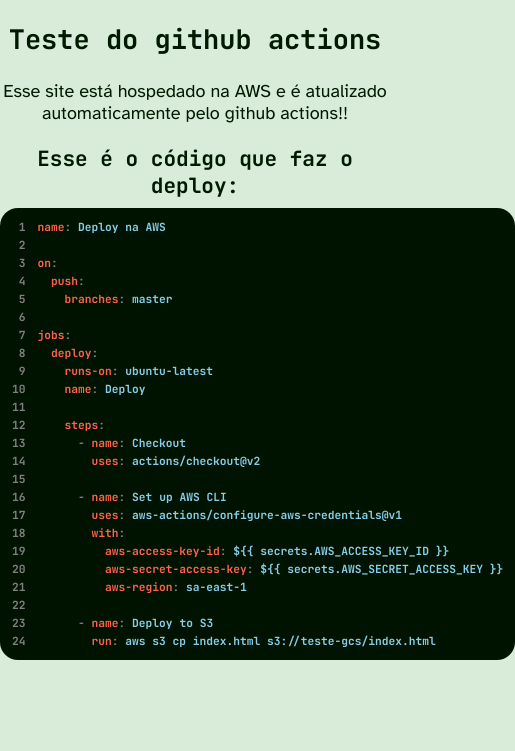
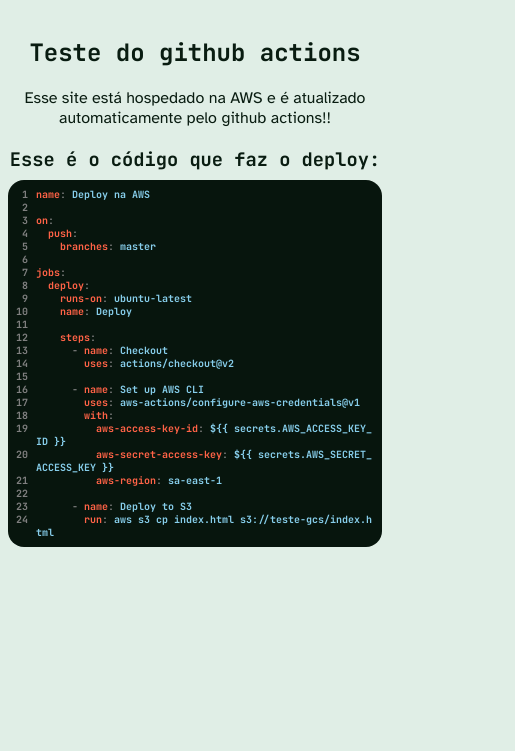
Before and after one commit to BrunoPanizzi/GCS_actions, a plain HTML site: page index.html in a window 390 px wide. Shown: the part 93-844 px from the top of the page, 515 px wide, since content can reach past the window. Drawn offline with Linux system fonts and the light colour scheme.

Commit message:
fixed line breaks on mobile

```diff
--- a/index.html
+++ b/index.html
@@ -12,7 +12,7 @@
     <title>GCS github actions</title>
     <style>
       :root {
-        --base-color: green;
+        --base-color: seagreen;
       }
 
       * {
@@ -23,8 +23,8 @@
       html {
         padding: 0;
         margin: 0;
+        font-size: clamp(16px, 3vw, 20px);
         font-family: "Atkinson Hyperlegible", sans-serif;
-        font-size: large;
         background: color-mix(in srgb, var(--base-color) 15%, white);
         color: color-mix(in srgb, var(--base-color) 20%, black);
       }
@@ -38,6 +38,7 @@
       h1 {
         background: color-mix(in srgb, var(--base-color) 50%, white);
         margin-top: 0;
+        text-align: center;
         padding-block: 1rem;
         border-bottom: 6px solid
           color-mix(in srgb, var(--base-color) 50%, black);
@@ -45,6 +46,7 @@
 
       .container {
         text-align: center;
+        padding: 0.5rem;
       }
 
       .container > p {
@@ -64,25 +66,59 @@
 
       .code-area {
         background-color: color-mix(in srgb, var(--base-color) 15%, black);
-        margin-inline: 0.5rem;
-        width: min-content;
         margin-inline: auto;
+        margin-bottom: 5rem;
+        width: 100%;
+        max-width: 36rem;
         padding: 0.5rem;
         border-radius: 1rem;
         font-size: 0.625rem;
-      }
-
-      td {
-        text-align: start;
       }
 
       pre {
         margin: 0;
       }
 
+      .wrapper {
+        display: grid;
+        column-gap: 0.5rem;
+        grid-template-columns: auto 1fr;
+        place-content: start;
+        text-align: start;
+        max-width: 100%;
+      }
+
+      span.pre {
+        white-space: pre-wrap;
+        white-space: -moz-pre-wrap;
+        white-space: -o-pre-wrap;
+        word-wrap: break-word;
+      }
+
+      /* gambiarra */
+      span.pre[data-spaces="2"]::before {
+        content: "  ";
+      }
+      span.pre[data-spaces="4"]::before {
+        content: "    ";
+      }
+      span.pre[data-spaces="6"]::before {
+        content: "      ";
+      }
+      span.pre[data-spaces="8"]::before {
+        content: "        ";
+      }
+      span.pre[data-spaces="10"]::before {
+        content: "          ";
+      }
+
+      .wrapper > div:nth-child(even) {
+        max-width: 100%;
+        word-break: break-all;
+      }
+
       .hljs-ln-numbers {
         text-align: end;
-        padding-right: 0.5rem;
       }
       .hljs-ln-numbers::after {
         content: attr(data-line-number);
@@ -104,9 +140,10 @@
     </style>
   </head>
   <body>
+    <h1>Hello world!</h1>
     <div class="container">
-      <h1>Hello world!</h1>
       <h2>Teste do github actions</h2>
+
       <p>
         Esse site está hospedado na AWS e é atualizado automaticamente pelo
         github actions!!
@@ -115,105 +152,180 @@
       <h3>Esse é o código que faz o deploy:</h3>
       <div class="code-area">
         <code class="yml hljs language-yaml">
-          <pre><table class="hljs-ln">
-              <tbody>
-                <tr>
-                  <td class="hljs-ln-numbers" data-line-number="1"></td>
-                  <td><span class="hljs-attr">name</span><span class="hljs-colon">:</span> <span class="hljs-string">Deploy na AWS</span></td>
-                </tr>
-                <tr>
-                  <td class="hljs-ln-numbers" data-line-number="2"></td>
-                </tr>
-                <tr>
-                  <td class="hljs-ln-numbers" data-line-number="3"></td>
-                  <td><span class="hljs-attr">on</span><span class="hljs-colon">:</span></td>
-                </tr>
-                <tr>
-                  <td class="hljs-ln-numbers" data-line-number="4"></td>
-                  <td>  <span class="hljs-attr">push</span><span class="hljs-colon">:</span> </td>
-                </tr>
-                <tr>
-                  <td class="hljs-ln-numbers" data-line-number="5"></td>
-                  <td>    <span class="hljs-attr">branches</span><span class="hljs-colon">:</span> <span class="hljs-string">master</span> </td>
-                </tr>
-                <tr>
-                  <td class="hljs-ln-numbers" data-line-number="6"></td>
-                </tr>
-                <tr>
-                  <td class="hljs-ln-numbers" data-line-number="7"></td>
-                  <td><span class="hljs-attr">jobs</span><span class="hljs-colon">:</span></td>
-                </tr>
-                <tr>
-                  <td class="hljs-ln-numbers" data-line-number="8"></td>
-                  <td>  <span class="hljs-attr">deploy</span><span class="hljs-colon">:</span> </td>
-                </tr>
-                <tr>
-                  <td class="hljs-ln-numbers" data-line-number="9"></td>
-                  <td>    <span class="hljs-attr">runs-on</span><span class="hljs-colon">:</span> <span class="hljs-string">ubuntu-latest</span></td>
-                </tr>
-                <tr>
-                  <td class="hljs-ln-numbers" data-line-number="10"></td>
-                  <td>    <span class="hljs-attr">name</span><span class="hljs-colon">:</span> <span class="hljs-string">Deploy</span></td>
-                </tr>
-                <tr>
-                  <td class="hljs-ln-numbers" data-line-number="11"></td>
-                </tr>
-                <tr>
-                  <td class="hljs-ln-numbers" data-line-number="12"></td>
-                  <td>    <span class="hljs-attr">steps</span><span class="hljs-colon">:</span></td>
-                </tr>
-                <tr>
-                  <td class="hljs-ln-numbers" data-line-number="13"></td>
-                  <td>      <span class="hljs-bullet">-</span> <span class="hljs-attr">name</span><span class="hljs-colon">:</span> <span class="hljs-string">Checkout</span></td>
-                </tr>
-                <tr>
-                  <td class="hljs-ln-numbers" data-line-number="14"></td>
-                  <td>        <span class="hljs-attr">uses</span><span class="hljs-colon">:</span> <span class="hljs-string">actions/checkout@v2</span></td>
-                </tr>
-                <tr>
-                  <td class="hljs-ln-numbers" data-line-number="15"></td>
-                </tr>
-                <tr>
-                  <td class="hljs-ln-numbers" data-line-number="16"></td>
-                  <td>      <span class="hljs-bullet">-</span> <span class="hljs-attr">name</span><span class="hljs-colon">:</span> <span class="hljs-string">Set</span> <span class="hljs-string">up</span> <span class="hljs-string">AWS</span> <span class="hljs-string">CLI</span></td>
-                </tr>
-                <tr>
-                  <td class="hljs-ln-numbers" data-line-number="17"></td>
-                  <td>        <span class="hljs-attr">uses</span><span class="hljs-colon">:</span> <span class="hljs-string">aws-actions/configure-aws-credentials@v1</span></td>
-                </tr>
-                <tr>
-                  <td class="hljs-ln-numbers" data-line-number="18"></td>
-                  <td>        <span class="hljs-attr">with</span><span class="hljs-colon">:</span></td>
-                </tr>
-                <tr>
-                  <td class="hljs-ln-numbers" data-line-number="19"></td>
-                  <td>          <span class="hljs-attr">aws-access-key-id</span><span class="hljs-colon">:</span> <span class="hljs-string">${{ secrets.AWS_ACCESS_KEY_ID }}</span></td>
-                </tr>
-                <tr>
-                  <td class="hljs-ln-numbers" data-line-number="20"></td>
-                  <td>          <span class="hljs-attr">aws-secret-access-key</span><span class="hljs-colon">:</span> <span class="hljs-string">${{ secrets.AWS_SECRET_ACCESS_KEY }}</span></td>
-                </tr>
-                <tr>
-                  <td class="hljs-ln-numbers" data-line-number="21"></td>
-                  <td>          <span class="hljs-attr">aws-region</span><span class="hljs-colon">:</span> <span class="hljs-string">sa-east-1</span></td>
-                </tr>
-                <tr>
-                  <td class="hljs-ln-numbers" data-line-number="22"></td>
-                </tr>
-                <tr>
-                  <td class="hljs-ln-numbers" data-line-number="23"></td>
-                  <td>      <span class="hljs-bullet">-</span> <span class="hljs-attr">name</span><span class="hljs-colon">:</span> <span class="hljs-string">Deploy</span> <span class="hljs-string">to</span> <span class="hljs-string">S3</span></td>
-                </tr>
-                <tr>
-                  <td class="hljs-ln-numbers" data-line-number="24"></td>
-                  <td>        <span class="hljs-attr">run</span><span class="hljs-colon">:</span> <span class="hljs-string">aws s3 cp index.html s3://teste-gcs/index.html</span></td>
-                </tr>
-              </tbody>
-            </table></pre>
+          <div class="wrapper">
+            <div class="hljs-ln-numbers" data-line-number="1"></div>
+            <div>
+              <span class="hljs-attr">name</span
+              ><span class="hljs-colon">:</span>
+              <span class="hljs-string">Deploy na AWS</span>
+            </div>
+
+            <div class="hljs-ln-numbers" data-line-number="2"></div>
+            <div></div>
+
+            <div class="hljs-ln-numbers" data-line-number="3"></div>
+            <div>
+              <span class="hljs-attr">on</span><span class="hljs-colon">:</span>
+            </div>
+
+            <div class="hljs-ln-numbers" data-line-number="4"></div>
+            <div>
+              <span class="pre" data-spaces="2"></span
+              ><span class="hljs-attr">push</span
+              ><span class="hljs-colon">:</span>
+            </div>
+
+            <div class="hljs-ln-numbers" data-line-number="5"></div>
+            <div>
+              <span class="pre" data-spaces="4"></span
+              ><span class="hljs-attr">branches</span
+              ><span class="hljs-colon">:</span>
+              <span class="hljs-string">master</span>
+            </div>
+
+            <div class="hljs-ln-numbers" data-line-number="6"></div>
+            <div></div>
+
+            <div class="hljs-ln-numbers" data-line-number="7"></div>
+            <div>
+              <span class="hljs-attr">jobs</span
+              ><span class="hljs-colon">:</span>
+            </div>
+
+            <div class="hljs-ln-numbers" data-line-number="8"></div>
+            <div>
+              <span class="pre" data-spaces="2"></span
+              ><span class="hljs-attr">deploy</span
+              ><span class="hljs-colon">:</span>
+            </div>
+
+            <div class="hljs-ln-numbers" data-line-number="9"></div>
+            <div>
+              <span class="pre" data-spaces="4"></span
+              ><span class="hljs-attr">runs-on</span
+              ><span class="hljs-colon">:</span>
+              <span class="hljs-string">ubuntu-latest</span>
+            </div>
+
+            <div class="hljs-ln-numbers" data-line-number="10"></div>
+            <div>
+              <span class="pre" data-spaces="4"></span
+              ><span class="hljs-attr">name</span
+              ><span class="hljs-colon">:</span>
+              <span class="hljs-string">Deploy</span>
+            </div>
+
+            <div class="hljs-ln-numbers" data-line-number="11"></div>
+            <div></div>
+
+            <div class="hljs-ln-numbers" data-line-number="12"></div>
+            <div>
+              <span class="pre" data-spaces="4"></span
+              ><span class="hljs-attr">steps</span
+              ><span class="hljs-colon">:</span>
+            </div>
+
+            <div class="hljs-ln-numbers" data-line-number="13"></div>
+            <div>
+              <span class="pre" data-spaces="6"></span
+              ><span class="hljs-bullet">-</span>
+              <span class="hljs-attr">name</span
+              ><span class="hljs-colon">:</span>
+              <span class="hljs-string">Checkout</span>
+            </div>
+
+            <div class="hljs-ln-numbers" data-line-number="14"></div>
+            <div>
+              <span class="pre" data-spaces="8"></span
+              ><span class="hljs-attr">uses</span
+              ><span class="hljs-colon">:</span>
+              <span class="hljs-string">actions/checkout@v2</span>
+            </div>
+
+            <div class="hljs-ln-numbers" data-line-number="15"></div>
+            <div></div>
+
+            <div class="hljs-ln-numbers" data-line-number="16"></div>
+            <div>
+              <span class="pre" data-spaces="6"></span
+              ><span class="hljs-bullet">-</span>
+              <span class="hljs-attr">name</span
+              ><span class="hljs-colon">:</span>
+              <span class="hljs-string">Set</span>
+              <span class="hljs-string">up</span>
+              <span class="hljs-string">AWS</span>
+              <span class="hljs-string">CLI</span>
+            </div>
+
+            <div class="hljs-ln-numbers" data-line-number="17"></div>
+            <div>
+              <span class="pre" data-spaces="8"></span
+              ><span class="hljs-attr">uses</span
+              ><span class="hljs-colon">:</span>
+              <span class="hljs-string"
+                >aws-actions/configure-aws-credentials@v1</span
+              >
+            </div>
+
+            <div class="hljs-ln-numbers" data-line-number="18"></div>
+            <div>
+              <span class="pre" data-spaces="8"></span
+              ><span class="hljs-attr">with</span
+              ><span class="hljs-colon">:</span>
+            </div>
+
+            <div class="hljs-ln-numbers" data-line-number="19"></div>
+            <div>
+              <span class="pre" data-spaces="10"></span
+              ><span class="hljs-attr">aws-access-key-id</span
+              ><span class="hljs-colon">:</span>
+              <span class="hljs-string">${{ secrets.AWS_ACCESS_KEY_ID }}</span>
+            </div>
+
+            <div class="hljs-ln-numbers" data-line-number="20"></div>
+            <div>
+              <span class="pre" data-spaces="10"></span
+              ><span class="hljs-attr">aws-secret-access-key</span
+              ><span class="hljs-colon">:</span>
+              <span class="hljs-string"
+                >${{ secrets.AWS_SECRET_ACCESS_KEY }}</span
+              >
+            </div>
+
+            <div class="hljs-ln-numbers" data-line-number="21"></div>
+            <div>
+              <span class="pre" data-spaces="10"></span
+              ><span class="hljs-attr">aws-region</span
+              ><span class="hljs-colon">:</span>
+              <span class="hljs-string">sa-east-1</span>
+            </div>
+
+            <div class="hljs-ln-numbers" data-line-number="22"></div>
+            <div></div>
+
+            <div class="hljs-ln-numbers" data-line-number="23"></div>
+            <div>
+              <span class="pre" data-spaces="6"></span
+              ><span class="hljs-bullet">-</span>
+              <span class="hljs-attr">name</span
+              ><span class="hljs-colon">:</span>
+              <span class="hljs-string">Deploy</span>
+              <span class="hljs-string">to</span>
+              <span class="hljs-string">S3</span>
+            </div>
+
+            <div class="hljs-ln-numbers" data-line-number="24"></div>
+            <div>
+              <span class="pre" data-spaces="8"></span
+              ><span class="hljs-attr">run</span
+              ><span class="hljs-colon">:</span>
+              <span class="hljs-string"
+                >aws s3 cp index.html s3://teste-gcs/index.html</span
+              >
+            </div>
+          </div>
         </code>
       </div>
-
-      <p></p>
     </div>
   </body>
 </html>
```
